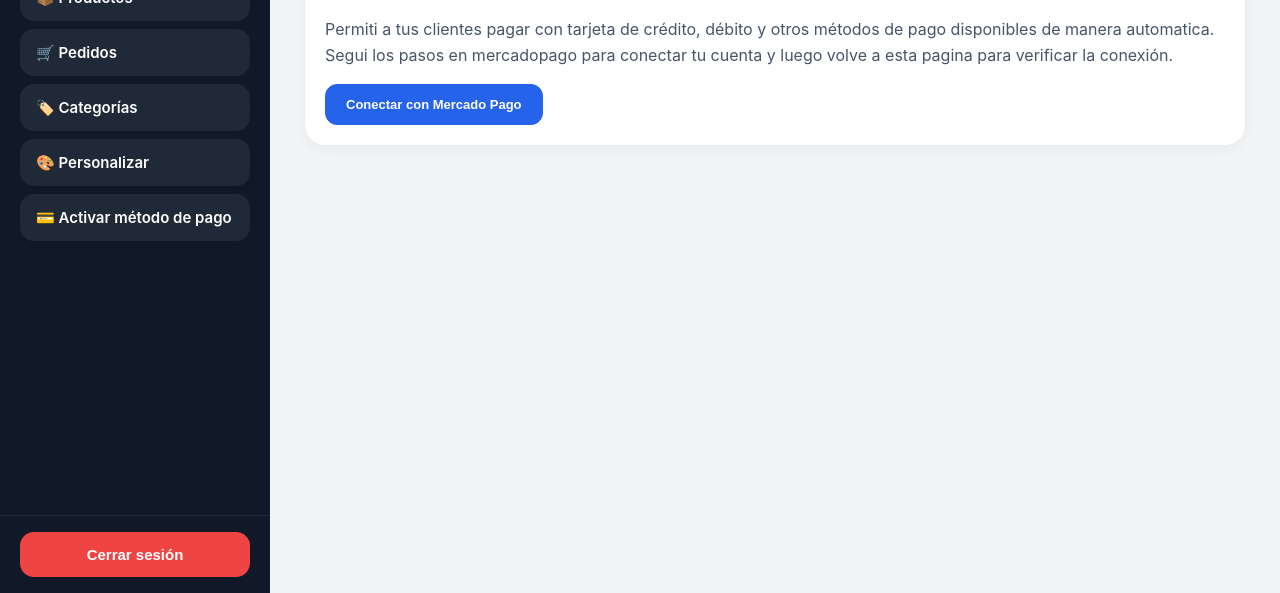
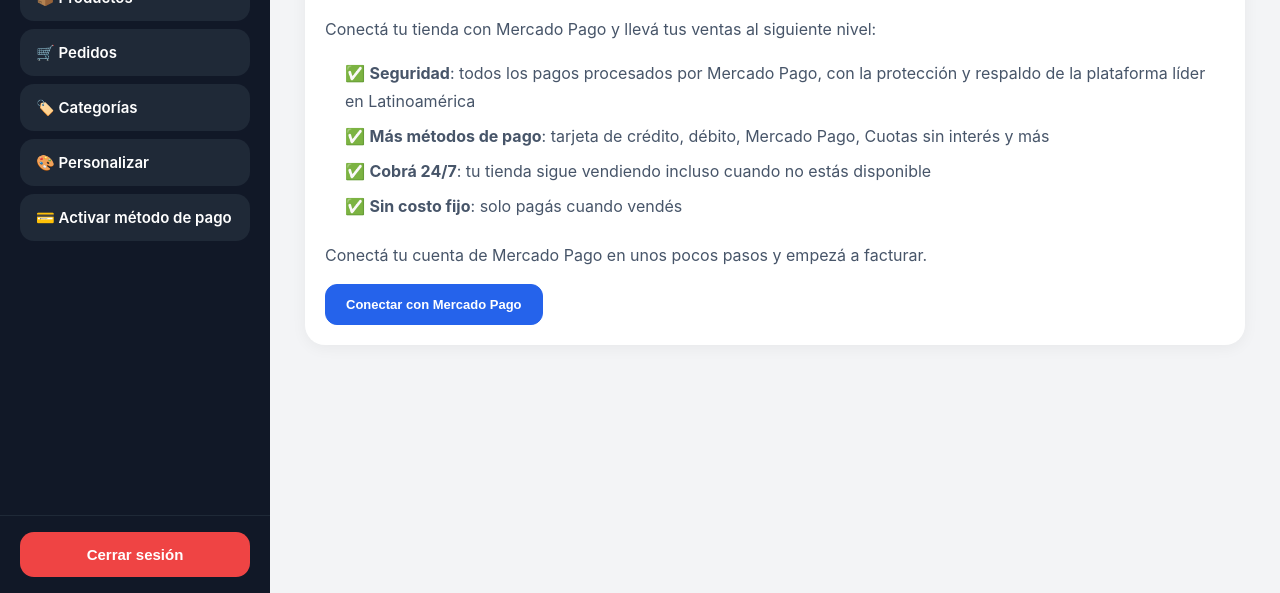
Before and after one commit to YYYamil/shop, a website: page public/admin/mercadopago.html in a window 1280 px wide. Shown: the part 207-800 px from the top of the page. Drawn offline with Linux system fonts and the light colour scheme; no server answers.

```diff
--- a/public/admin/mercadopago.html
+++ b/public/admin/mercadopago.html
@@ -38,7 +38,7 @@
             <div class="topbar">
                 <div>
                     <h1>Activar método de pago</h1>
-                    <p>No pierdas mas ventas, inclui un metodo de pago y cobra 24/7. </p>
+                    <!-- <p>No pierdas mas ventas, inclui un metodo de pago y cobra 24/7. </p> -->
                 </div>
                 <div class="stats-card" style="min-width:180px;">
                     <span>Estado</span>
@@ -52,9 +52,16 @@
                 </div>
                 <div style="padding:20px;display:flex;flex-direction:column;gap:16px;">
                     <p style="margin:0;color:#475569;line-height:1.6;">
-                        Permiti a tus clientes pagar con tarjeta de crédito, débito y otros métodos de pago disponibles de manera automatica.
-                        Segui los pasos en mercadopago para conectar tu cuenta y luego volve a esta pagina para verificar la conexión.
-
+                        Conectá tu tienda con Mercado Pago y llevá tus ventas al siguiente nivel:
+                    </p>
+                    <ul style="margin:0;padding:0 0 0 20px;color:#475569;line-height:1.8;list-style:none;">
+                        <li style="margin-bottom:6px;">✅ <strong>Seguridad</strong>: todos los pagos procesados por Mercado Pago, con la protección y respaldo de la plataforma líder en Latinoamérica</li>
+                        <li style="margin-bottom:6px;">✅ <strong>Más métodos de pago</strong>: tarjeta de crédito, débito, Mercado Pago, Cuotas sin interés y más</li>
+                        <li style="margin-bottom:6px;">✅ <strong>Cobrá 24/7</strong>: tu tienda sigue vendiendo incluso cuando no estás disponible</li>
+                        <li style="margin-bottom:6px;">✅ <strong>Sin costo fijo</strong>: solo pagás cuando vendés</li>
+                    </ul>
+                    <p style="margin:0;color:#475569;line-height:1.6;">
+                        Conectá tu cuenta de Mercado Pago en unos pocos pasos y empezá a facturar.
                     </p>
 
                     <div id="mpBloqueConectar" style="display:none;">
```
